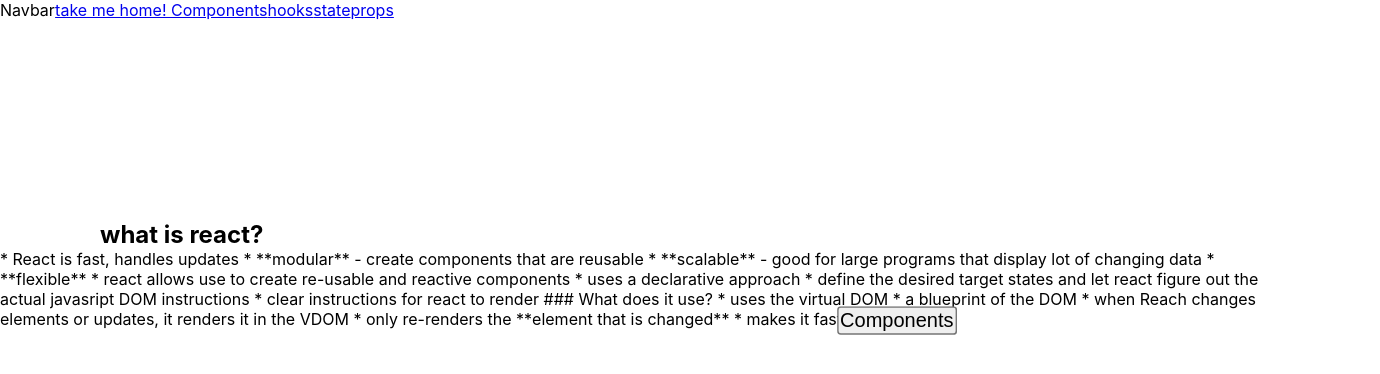
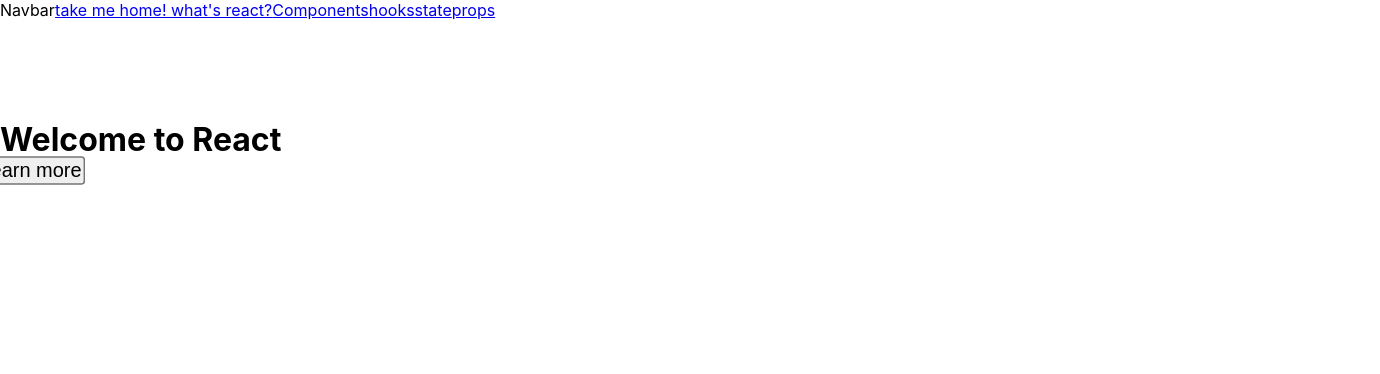
Before and after one commit to ronnie-rios/framer-motion-react, a React (Create React App) app: page / in a window 1280 px wide. Shown: the top 374 px of the page, 1380 px wide, since content can reach past the window. Built offline with nearby package versions, Linux system fonts and the light colour scheme.

Commit message:
animate transitions between pages

```diff
--- a/src/App.js
+++ b/src/App.js
@@ -1,6 +1,7 @@
 import './App.css';
 import { BrowserRouter as Router, Routes, Route } from 'react-router-dom'
 import Navbar from './components/Navbar';
+import Main from './components/Main';
 import About from './components/About';
 import Components from './components/Components';
 import Hooks from './components/Hooks';
@@ -13,7 +14,8 @@ function App() {
       <Router>
       <Navbar />
         <Routes>
-          <Route path='/' element={<About />} />
+          <Route path='/' element={<Main />} />
+          <Route path='/about' element={<About />} />
           <Route path='/components' element={<Components />} />
           <Route path='/hooks' element={<Hooks />} />
           <Route path='/state' element={<State />} />
--- a/src/components/About.jsx
+++ b/src/components/About.jsx
@@ -6,7 +6,9 @@ import { Link } from 'react-router-dom';
 function About() {
   return (
     <motion.div
-      animate={{ marginTop: 200, rotateZ: 360 }}
+      initial={{ x: '100vw'}}
+      transition={{ type:'spring', delay: 1.5}}
+      animate={{ x: 0}}
     >
       <motion.h2 animate={{ x: 100}}> what is react?</motion.h2>
       <p>
--- a/src/components/Main.jsx
+++ b/src/components/Main.jsx
@@ -1,9 +1,26 @@
 import React from 'react'
+import { motion } from 'framer-motion'
+import { Link } from 'react-router-dom';
 
 function Main() {
   return (
-    <div>Main</div>
+    <motion.div
+      initial={{ y: -100}}
+      animate={{ y: 100 }}
+      transition={{ delay: .5, stiffness: 25 }}
+    >
+      <h1>Welcome to React</h1>
+      <Link to='/about'>
+            <motion.button
+              animate={{ scale: 1.5 }}
+            >learn more</motion.button>
+          </Link>
+    </motion.div>
   )
 }
 
 export default Main
+
+//different animations have different values
+//duration has a default of tween
+//stiffness has a defualt for spring
--- a/src/components/Navbar.jsx
+++ b/src/components/Navbar.jsx
@@ -5,6 +5,7 @@ function Navbar() {
   return (
     <div>Navbar
       <Link to='/'>take me home! </Link>
+      <Link to='/about'>what's react?</Link>
       <Link to='/components'>Components</Link>
       <Link to='/hooks'>hooks</Link>
       <Link to='/state'>state</Link>
```
